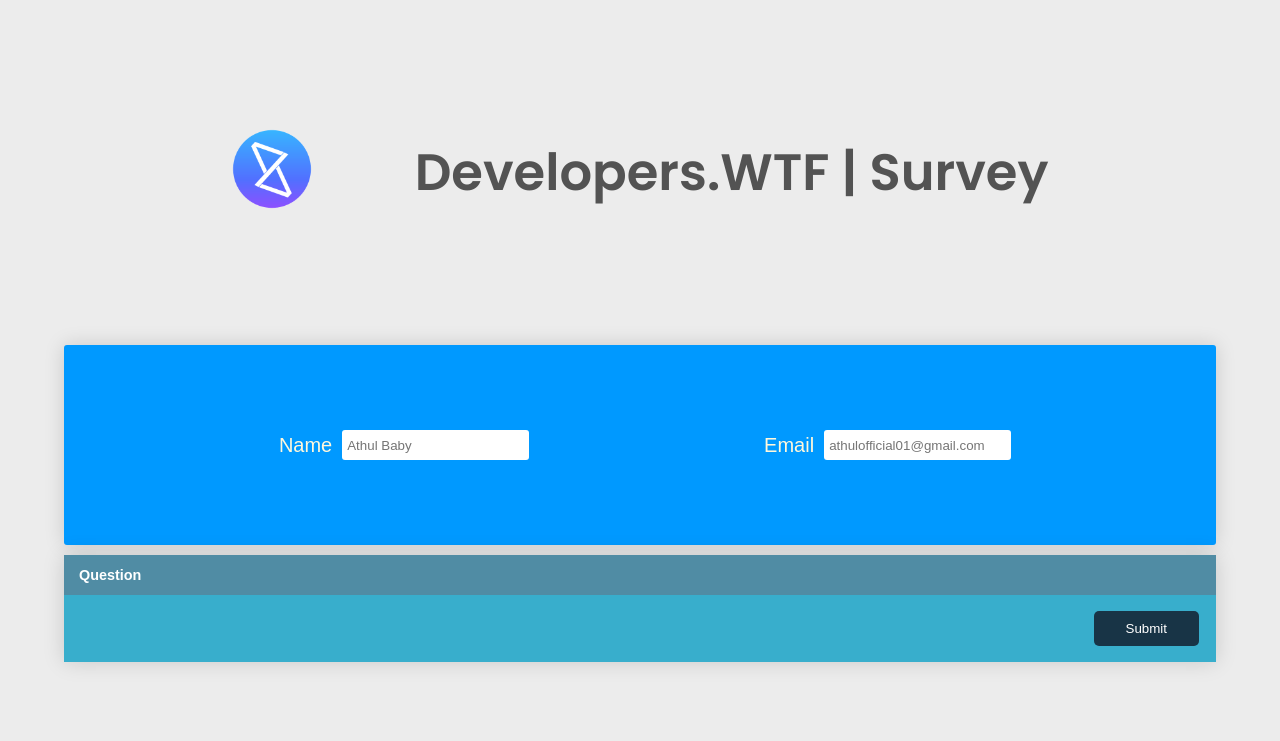
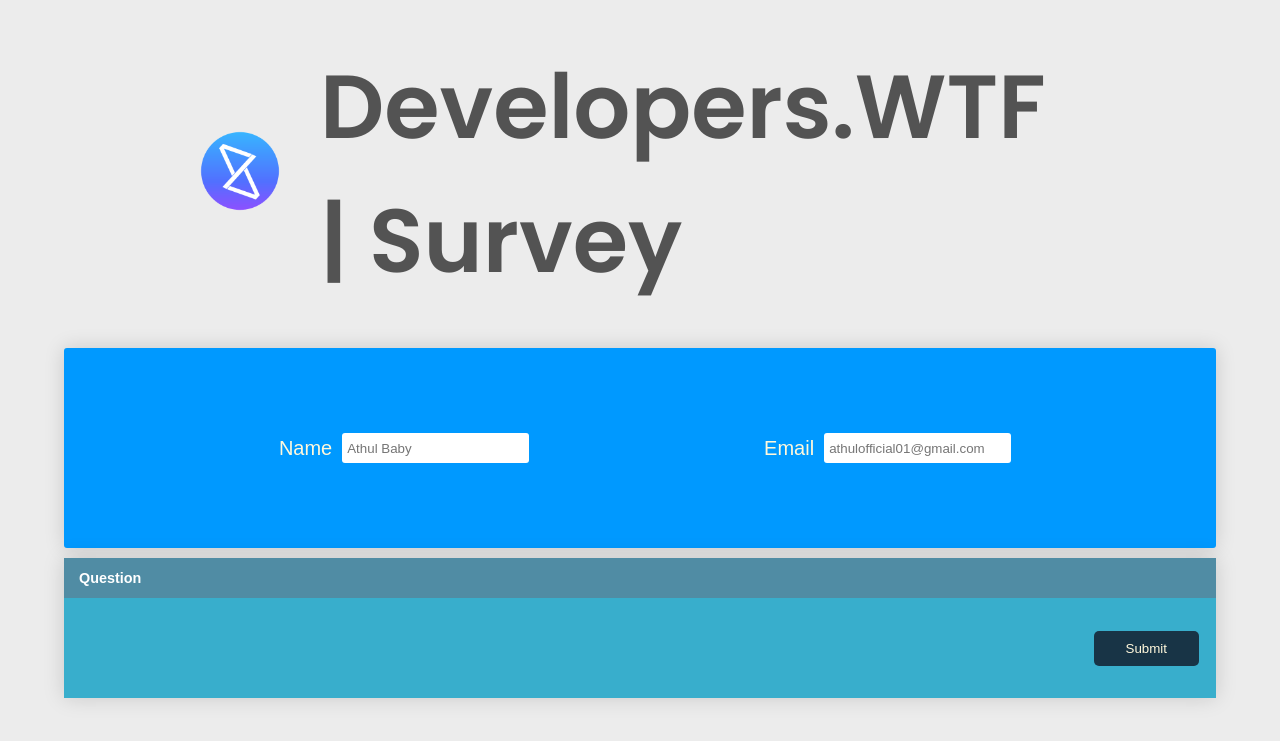
Before and after one commit to adityavishnu3610/survey-for-devs, a PHP site: page / in a window 1280 px wide. Shown: the top 741 px of the page. Run offline with PHP 8.4, Linux system fonts and the light colour scheme; data that the repository does not hold is empty.

Commit message:
final refinements

```diff
--- a/style/style.css
+++ b/style/style.css
@@ -2,7 +2,7 @@
     box-sizing: border-box;
     margin: 0;
     padding: 0;
-    transition: .5s;
+    transition: .7s;
 }
 
 
@@ -38,7 +38,7 @@ header{
 }
 
 header h1{
-    font-size: 4vw;
+    font-size: 7vw;
     color: #535353;
 }
 
@@ -155,12 +155,17 @@ header div{
 
 
 .styled-table tbody{
-    background: #ffffff;
+    background: #eefbfcef;
+}
+
+.styled-table tbody td{
+    height: 100px;
 }
 
 .styled-table tbody tr:nth-child(3n-2) {
     background-color: #38AECC;
-    color: white;
+    color: cornsilk;
+    height: 80px;
 }
 
 tr:nth-last-child(1){
@@ -170,7 +175,7 @@ tr:nth-last-child(1){
 table input[type=submit]{
     background-color: #183446;
     border: none;
-    color: white;
+    color: cornsilk;
     padding: 10px 32px;
     text-decoration: none;
     margin: 4px 2px;
@@ -187,7 +192,7 @@ main{
   }
 
 main h1 {
-    color: #2a2a2a;
+    color: #535353;
     font-size: 5vh;
 }
 
```
